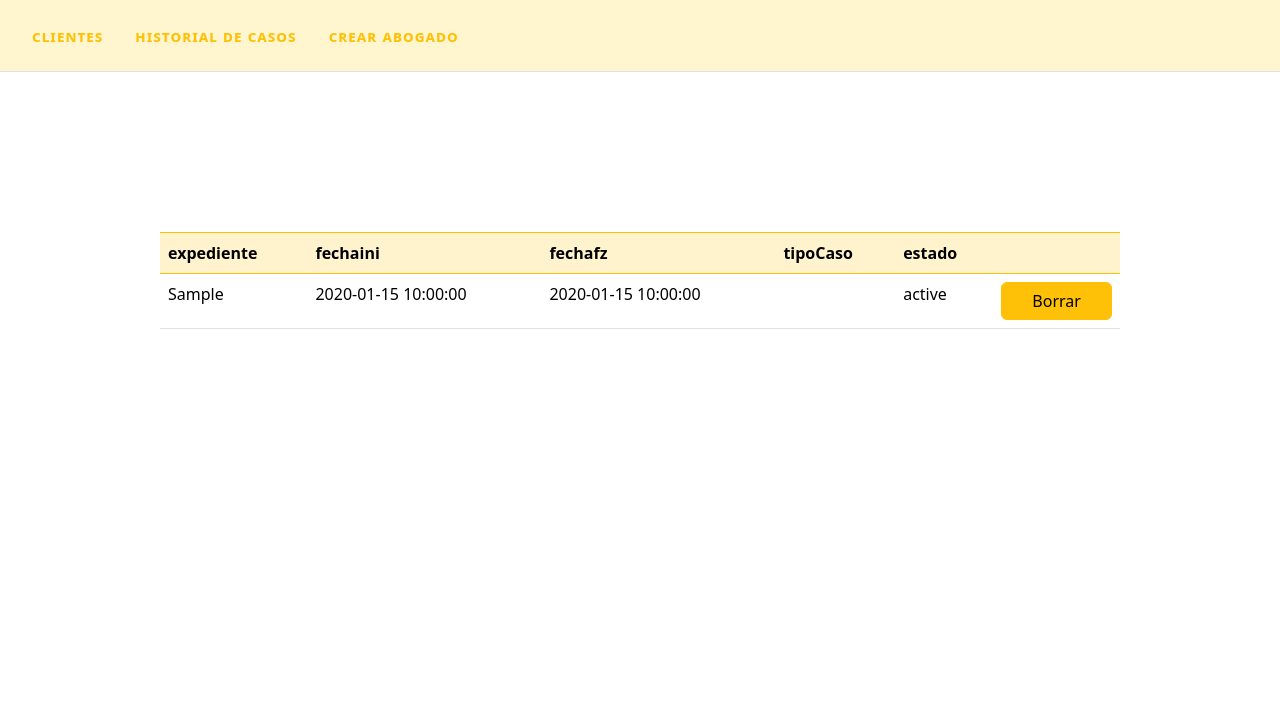
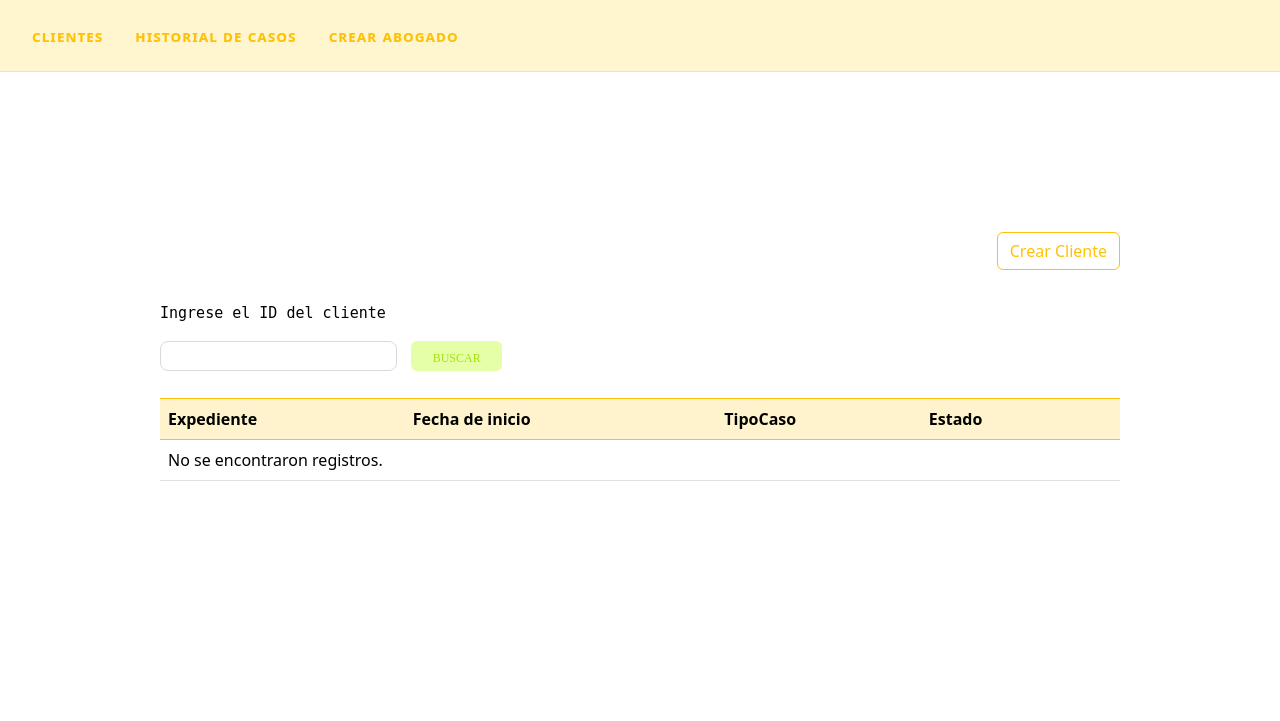
Before and after one commit to iDCrown/Abogados, a PHP site: page / in a window 1280 px wide, after a click on "Historial de casos". Shown: the top 721 px of the page. Run offline with PHP 8.4, Linux system fonts and the light colour scheme; tables that the repository leaves empty or names only in its code hold one stand-in row (values such as "Sample post"); data that the repository does not hold is empty.

Commit message:
casosHistorial

```diff
--- a/index.css
+++ b/index.css
@@ -10,6 +10,36 @@ body{
 }
 .content {
     width: 75%;
+}
+.consultar{
+    margin-bottom: 27px;
+}
+.button:hover{
+    background: #a5e10d;
+    color: #e4ffa8;
+}
+.button{
+    background: #e4ffa8;
+    color: #a5e10d;
+    border: none;
+    border-radius: 6px;
+    width: 91px;
+    height: 30px;
+    font-family: serif;
+    font-variant-caps: all-petite-caps;
+    font-weight: 500;
+    font-size: 17px;
+}
+.p_crear{
+    font-size: 15px;
+    font-family: serif;
+
+}
+.input{
+    border-radius: 8px;
+    border: 1.6px solid #dadada;
+    height: 30px;
+    margin-right: 10px;
 }
 .boton{
     display: flex;
--- a/index.php
+++ b/index.php
@@ -20,9 +20,6 @@
         }
     }
 
-    // Casos
-    $query = "SELECT * FROM casos ORDER BY expediente DESC";
-    $casos = mysqli_query($con, $query);
 
     if(isset($_POST['borrarCaso'])){
 
@@ -40,7 +37,6 @@
           exit();
         }
     }
-
     // ABOGADOS
     if(isset($_POST['enviarAbogado'])){
       $idAbogado = mysqli_real_escape_string($con, $_POST['idAbogado']);
@@ -71,6 +67,38 @@
           }
       }
 
+  }
+
+  // HISTORIAL DE CASOS
+ // Casos
+$result = null;
+
+if (isset($_GET['cedula'])) {
+    $idCedula = $_GET['cedula'];
+
+    $query_historialCaso = "SELECT
+    a.nombre AS nombreAbogado,
+    cs.expediente,
+    cs.fechaini,
+    cs.tipoCaso,
+    cs.estado
+    FROM casos cs
+    JOIN caso_abogado ca
+    ON ca.expediente = cs.expediente
+    JOIN abogados a
+    ON ca.idAbogado = a.idAbogado
+    JOIN clientes cl
+    ON cs.cedula = cl.cedula
+    WHERE cs.cedula = ?
+    GROUP BY cs.expediente, a.nombre, cs.tipoCaso, cs.estado ";
+    // Preparar la declaración
+    $stmt = $con->prepare($query_historialCaso);
+    // Vincular los parámetros
+    $stmt->bind_param('i', $idCedula); // 's' indica que el parámetro es de tipo string
+    // Ejecutar la declaración
+    $stmt->execute();
+    // Obtener los resultados
+    $result = $stmt->get_result();
 }
 
 ?>
@@ -105,7 +133,6 @@
             <button type="button" class=" btn btn-outline-warning">Crear Cliente</button>
           </a>
         </div>
-
         <table class="table table-hover ">
           <thead class="table-warning table-bordered border-warning">
             <tr>
@@ -141,31 +168,49 @@
       </div>
       <!-- tabla casos -->
       <div id="casos" style="display:none;">
+      <div class="boton">
+          <a href="crearCliente copy.php" class="">
+            <button type="button" class=" btn btn-outline-warning">Crear Cliente</button>
+          </a>
+        </div>
+        <form class="consultar" action="" method="GET">
+        <p  style="color:black" class="p_crear">Ingrese el ID del cliente</p>
+          <input class="input" type="text" name="cedula">
+          <button type="submit" class="button" name="consultar">buscar</button>
+        </form>
         <table class="table table-hover ">
           <thead class="table-warning table-bordered border-warning">
             <tr>
-              <th scope="col">expediente</th>
-              <th scope="col">fechaini</th>
-              <th scope="col">fechafz</th>
-              <th scope="col">tipoCaso</th>
-              <th scope="col">estado</th>
+              <th scope="col">Expediente</th>
+              <th scope="col">Fecha de inicio</th>
+              <th scope="col">TipoCaso</th>
+              <th scope="col">Estado</th>
               <th scope="col"></th>
             </tr>
           </thead>
           <tbody>
-          <?php while ( $fila = mysqli_fetch_assoc($casos)) : ?>
-              <td scope="row"><?php echo $fila['expediente']; ?></td>
-              <td scope="row"><?php echo $fila['fechaini']; ?></td>
-              <td scope="row"><?php echo $fila['fechafz']; ?></td>
-              <td scope="row"><?php echo $fila['tipoCaso']; ?></td>
-              <td scope="row"><?php echo $fila['estado']; ?></td>
+          <?php if ($result): ?>
+            <?php while ($row = mysqli_fetch_assoc($result)) : ?>
+              <tr class="tr-row" style="font-size: smaller">
+                <td scope="row"><?php echo $row['expediente']; ?></td>
+                  <td scope="row"><?php echo $row['fechaini']; ?></td>
+                  <td scope="row"><?php echo $row['tipoCaso']; ?></td>
+                  <td scope="row"><?php echo $row['estado']; ?></td>
                   <td scope="row">
                   <form method="POST" action="<?php echo $_SERVER['PHP_SELF']; ?>">
                     <input type="hidden" name="expediente" value="<?php echo $fila['expediente']; ?>">
                     <button type="submit" class="btn btn-warning w-100" name="borrarCaso">Borrar</button>
+
+                    <input type="hidden" name="expediente" value="<?php echo $fila['expediente']; ?>">
+                    <button type="submit" class="btn btn-warning w-100" name="borrarCaso">er</button>
                   </form>
               </tr>
             <?php endwhile; ?>
+            <?php else: ?>
+              <tr>
+                <td colspan="5">No se encontraron registros.</td>
+              </tr>
+            <?php endif; ?>
           </tbody>
         </table>
       </div>
```
Also changed, not shown: casos.php (+0 -41 lines). Lines whose indentation alone changed are shown as unchanged.
